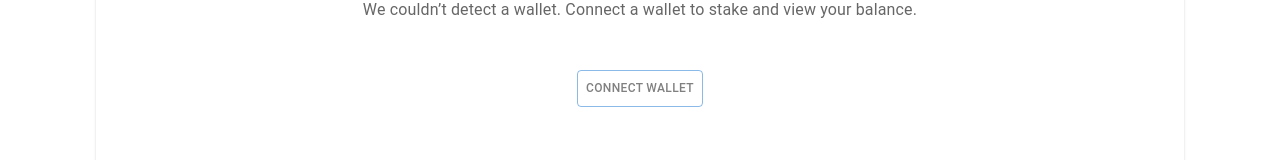
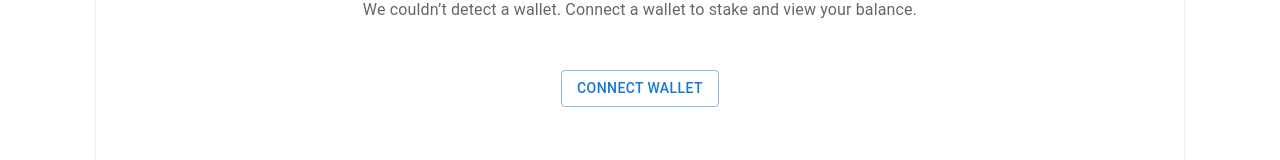
Before and after one commit to GoBrrr-Game/Governance, a Next.js app: page / in a window 1280 px wide. Shown: the part 585-745 px from the top of the page. Built offline with nearby package versions, Linux system fonts and the light colour scheme.

Commit message:
connect dialog show

```diff
--- a/src/components/ConnectWalletPaperStaking.tsx
+++ b/src/components/ConnectWalletPaperStaking.tsx
@@ -2,6 +2,7 @@ import { CircularProgress, Paper, PaperProps, Typography } from "@mui/material";
 import { ReactNode } from "react";
 // import { StakingPanelNoWallet } from 'src/modules/staking/StakingPanelNoWallet';
 import { Button } from "@mui/material";
+import ConnectModel from "./connectComponent/ConnectModel";
 
 interface ConnectWalletPaperStakingProps extends PaperProps {
   loading?: boolean;
@@ -47,7 +48,7 @@ export const ConnectWalletPaperStaking = ({
                 </g>
               )}
             </Typography>
-            <Button
+            {/* <Button
               variant="outlined"
               sx={{
                 fontSize: "12px",
@@ -59,7 +60,8 @@ export const ConnectWalletPaperStaking = ({
               }}
             >
               Connect wallet
-            </Button>
+            </Button> */}
+            <ConnectModel />
             {/* <ConnectWalletButton funnel={"Staking page"} /> */}
             {/* <Grid container spacing={1} pt={6} sx={{ maxWidth: '758px', textAlign: 'right' }}>
               <Grid item xs={12} md={4}>
--- a/src/pages/dialog.tsx
+++ b/src/components/connectComponent/ConnectModel.tsx
@@ -4,17 +4,18 @@ import {
   Dialog,
   DialogActions,
   DialogContent,
-  DialogContentText,
   DialogTitle,
 } from "@mui/material";
 
-const MyDialog = () => {
+const MyDialog: React.FC = () => {
   const [open, setOpen] = useState(false);
 
+  // Function to open the dialog
   const handleClickOpen = () => {
     setOpen(true);
   };
 
+  // Function to close the dialog
   const handleClose = () => {
     setOpen(false);
   };
@@ -22,21 +23,14 @@ const MyDialog = () => {
   return (
     <div>
       <Button variant="outlined" onClick={handleClickOpen}>
-        Open Dialog
+        Connect Wallet
       </Button>
       <Dialog open={open} onClose={handleClose}>
-        <DialogTitle>Dialog Title</DialogTitle>
-        <DialogContent>
-          <DialogContentText>
-            This is a simple dialog. You can put any content here.
-          </DialogContentText>
-        </DialogContent>
+        <DialogTitle>Connect a wallet</DialogTitle>
+        <DialogContent>asdfasdfasdfadsf</DialogContent>
         <DialogActions>
           <Button onClick={handleClose} color="primary">
-            Cancel
-          </Button>
-          <Button onClick={handleClose} color="primary">
-            Agree
+            Close
           </Button>
         </DialogActions>
       </Dialog>
```
